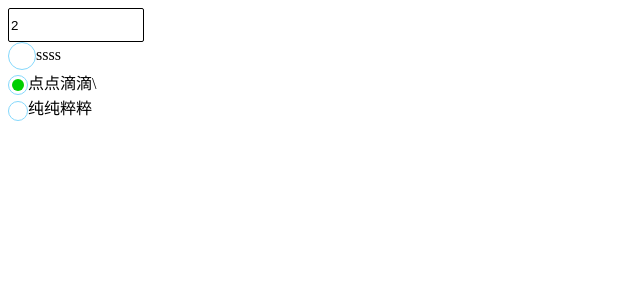
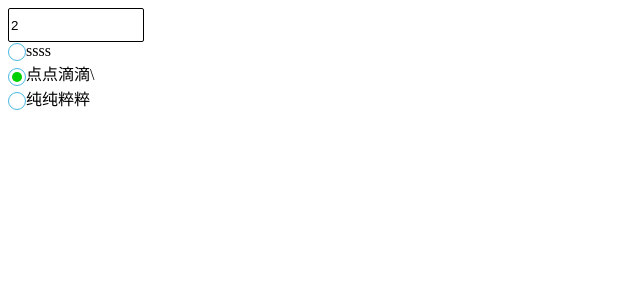
Before and after one commit to vigrodong/ioteamui, a Vue app: page /#/edit in a window 1280 px wide. Shown: the top 300 px of the page, without its empty margins (0-640 px from the left). Built offline with nearby package versions, Linux system fonts and the light colour scheme.

Commit message:
radio重新优化

```diff
--- a/src/components/ioteamui/radio.vue
+++ b/src/components/ioteamui/radio.vue
@@ -13,9 +13,8 @@
       return {
         radioValue: '',
         defaultStyle: {
-          'background-color': '#fff',
-          height: '12px',
-          width: '12px',
+          height: this.ioSize + 'px',
+          width: this.ioSize + 'px',
           'border-radius': '100%',
           display: 'inline-block',
           position: 'absolute',
@@ -40,33 +39,51 @@
         }
       },
       radioName(){
-        return this.name === undefined ? 'radio' : this.name;
+        return this.name
       },
       outside(){
         return {
-          'width': this.defaultStyle.width,
-          'height': this.defaultStyle.height,
-          'border': '1px solid #84D8FC',
-          padding: '3px',
+          ...this.defaultStyle,
           ...{
-            'border-radius': '100%',
-            display: 'inline-block',
+            'position': 'relative',
             'vertical-align': 'middle',
-            'position': 'relative'
+            'border': '1px solid' + this.ioBorderColor,
+            padding: this.ioBorder + 'px',
           }
         }
       },
       checkedStyle(){
-        return {...this.defaultStyle, 'background-color': '#00CF00'}
+        return {...this.defaultStyle, 'background-color': this.ioCheckColor}
       }
     },
     mounted(){
       this.radioValue = (this.value == this.ioValue && this.value != '') ? this.value : '';
-      if (this.ioStyle) {
-        this.defaultStyle = {...this.defaultStyle, ...this.ioStyle};
+    },
+    props: {
+      ioSize: {
+        type: Number,
+        default: 10
+      },
+      ioValue: null,
+      ioStyle: null,
+      value: null,
+      name: {
+        type: String,
+        default: 'ioRadio'
+      },
+      ioBorder: {
+        type: Number,
+        default: 3,
+      },
+      ioBorderColor: {
+        type: String,
+        default: "#49B8E1"
+      },
+      ioCheckColor: {
+        tyle: String,
+        default: "#00CF00"
       }
     },
-    props: ['ioValue', 'value', 'ioStyle', 'name'],
     methods: {
       click: function () {
         this.radioValue = this.ioValue;
```
